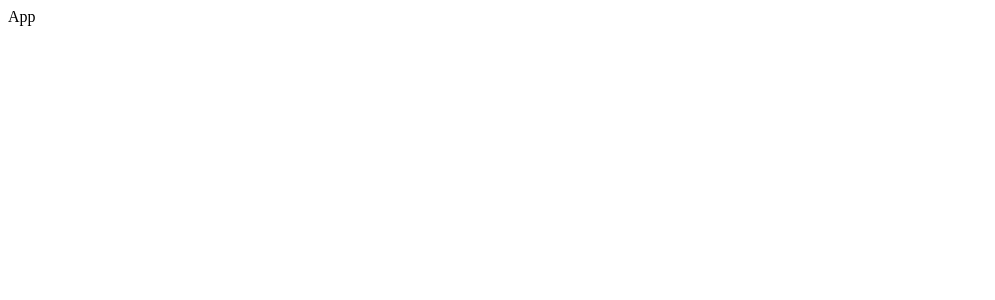
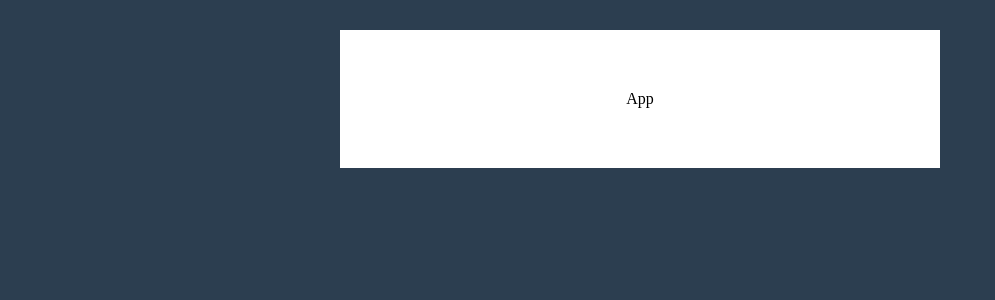
Before and after one commit to Zack1808/stopwatch, a React (Create React App) app: page / in a window 1280 px wide. Shown: the top 300 px of the page, without its empty margins (0-995 px from the left). Built offline with nearby package versions, Linux system fonts and the light colour scheme.

Commit message:
Styled the App component

```diff
--- a/package.json
+++ b/package.json
@@ -6,6 +6,7 @@
     "@testing-library/jest-dom": "^5.16.5",
     "@testing-library/react": "^13.4.0",
     "@testing-library/user-event": "^13.5.0",
+    "gh-pages": "^4.0.0",
     "react": "^18.2.0",
     "react-dom": "^18.2.0",
     "react-scripts": "5.0.1",
--- a/src/components/App.js
+++ b/src/components/App.js
@@ -5,8 +5,15 @@ import '../css/App.css';
 
 // Creating the App component
 const App = () => {
+
     return (
-        <div>App</div>
+        <div className="main-section">
+            <div className="clock-holder">
+                <div className="stopwatch">
+                    App
+                </div>
+            </div>
+        </div>
     )
 }
 
--- a/src/css/App.css
+++ b/src/css/App.css
@@ -0,0 +1,28 @@
+*, *::before, *::after {
+    padding: 0;
+    margin: 0;
+    box-sizing: border-box;
+}
+
+body {
+    background: #2c3e50;
+}
+
+.main-section {
+    background: transparent;
+    max-width: 600px;
+    width: 90%;
+    height: 500px;
+    margin: 30px auto;
+}
+
+.clock-holder {
+    width: 100%;
+    background: #fff;
+    margin: 30px auto;
+}
+
+.stopwatch {
+    padding: 60px 0;
+    text-align: center;
+}
```
Also changed, not shown: 1 other file (tests, documents, lock files or other folders).
